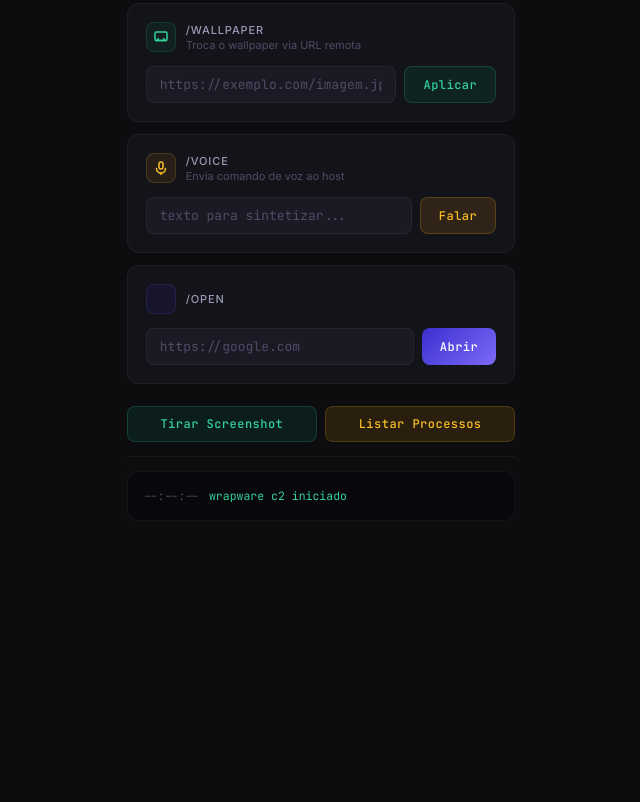
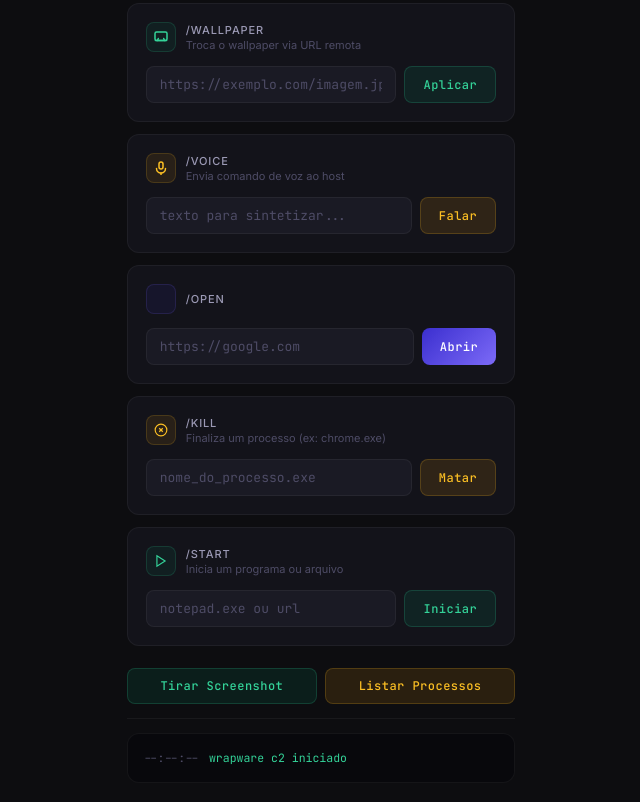
Before and after one commit to 10yearsahead/wrapware-server, a website: page index.html in a window 1280 px wide. Shown: the part 354-1156 px from the top of the page, without its empty margins (319-959 px from the left). Before the commit the page ends 971 px from the top, so only its background shows below. Drawn offline with nearby package versions, Linux system fonts and the light colour scheme; no server answers.

Commit message:
Update index.html

```diff
--- a/index.html
+++ b/index.html
@@ -292,6 +292,46 @@
   </div>
 </div>
 
+<!-- /kill -->
+<div class="card">
+  <div class="card-hdr">
+    <div class="c-icon amber">
+      <svg width="14" height="14" viewBox="0 0 24 24" fill="none" stroke="#fbbf24" stroke-width="2">
+        <circle cx="12" cy="12" r="10"></circle>
+        <line x1="15" y1="9" x2="9" y2="15"></line>
+        <line x1="9" y1="9" x2="15" y2="15"></line>
+      </svg>
+    </div>
+    <div>
+      <div class="card-title">/kill</div>
+      <div class="card-sub">Finaliza um processo (ex: chrome.exe)</div>
+    </div>
+  </div>
+  <div class="row">
+    <input class="inp" id="killInput" placeholder="nome_do_processo.exe" onkeydown="if(event.key==='Enter')dispatch('/kill','killInput')">
+    <button class="btn amber" onclick="dispatch('/kill','killInput')">Matar</button>
+  </div>
+</div>
+
+<!-- /start -->
+<div class="card">
+  <div class="card-hdr">
+    <div class="c-icon green">
+      <svg width="14" height="14" viewBox="0 0 24 24" fill="none" stroke="#34d399" stroke-width="2">
+        <polygon points="5 3 19 12 5 21 5 3"></polygon>
+      </svg>
+    </div>
+    <div>
+      <div class="card-title">/start</div>
+      <div class="card-sub">Inicia um programa ou arquivo</div>
+    </div>
+  </div>
+  <div class="row">
+    <input class="inp" id="startInput" placeholder="notepad.exe ou url" onkeydown="if(event.key==='Enter')dispatch('/start','startInput')">
+    <button class="btn green" onclick="dispatch('/start','startInput')">Iniciar</button>
+  </div>
+</div>
+
 <div class="row" style="margin-top: 10px;">
   <button class="btn green" style="flex:1" onclick="socket.emit('send-command', '/screenshot')">Tirar Screenshot</button>
   <button class="btn amber" style="flex:1" onclick="socket.emit('send-command', '/list')">Listar Processos</button>
```
